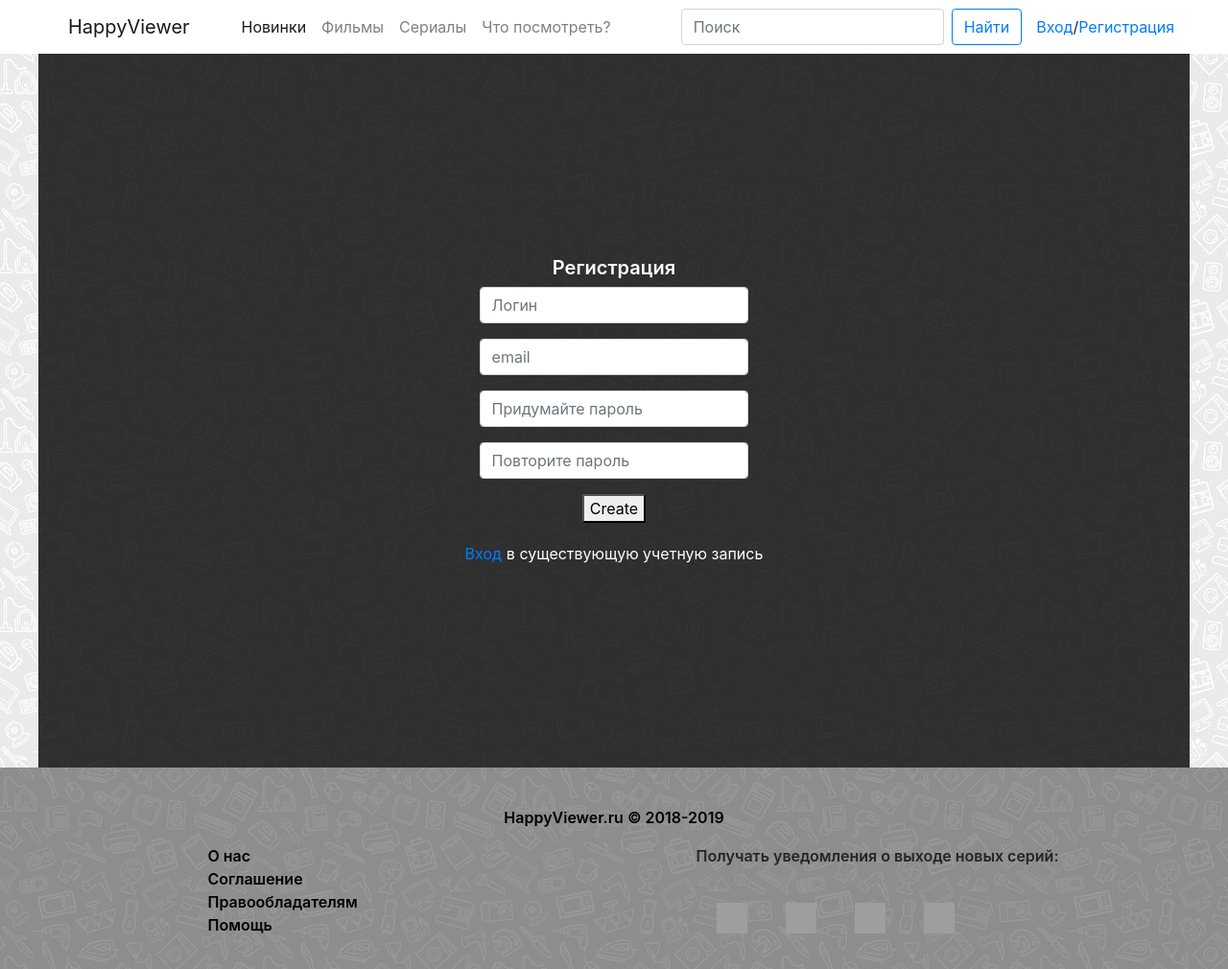
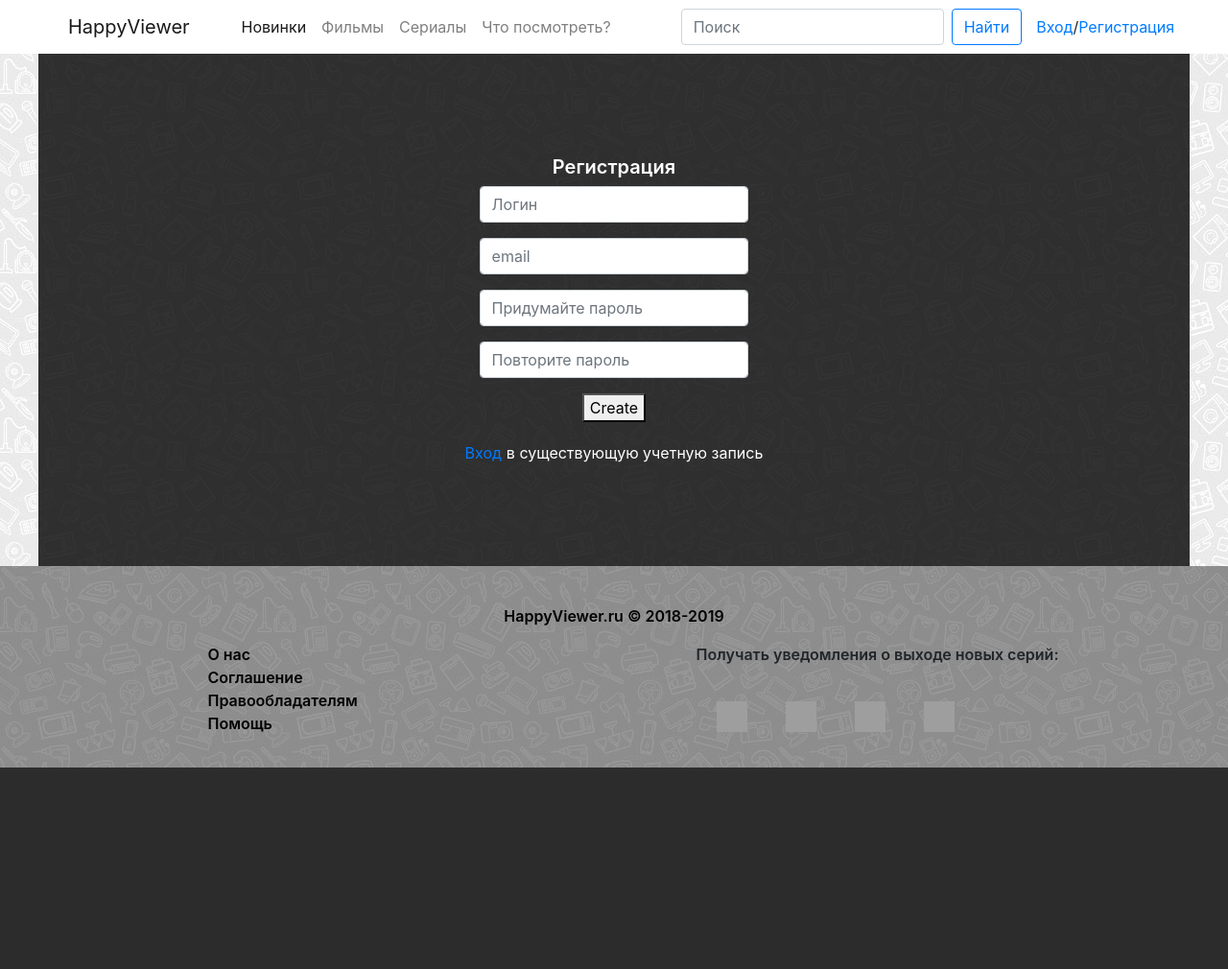
Before and after one commit to yaluikang/lukankin.ru, a Yii app: template views/site/join.php in a window 1280 px wide. Shown: the whole page at 96% size. After the commit the page ends 800 px from the top, so only its background shows below. Run offline with PHP 8.4 and a stand-in for Yii, Linux system fonts and the light colour scheme; the template is opened without the code that fills it, so the values that code supplies are empty; form fields are guessed from the names that the template uses; some libraries are stand-ins or nearby versions; grey boxes are pictures that could not be loaded.

Commit message:
jumbotron 2.1

```diff
--- a/views/site/join.php
+++ b/views/site/join.php
@@ -4,7 +4,7 @@ use yii\widgets\ActiveForm;
 $this->registerCssFIle("@web/css/authorization.css");
 
 ?>
-<div class="row margin justify-content-around  MyMovies" style="padding-top: 50px;" id="colorposter">
+<div class="row margin justify-content-around  MyMovies" style="padding-top: 50px; height: calc(100% - 210px);" id="colorposter">
     <div class="col-md-12 col-sm-12 col-lg-12 text-center row justify-content-center">
         <div class="col-lg-auto shipping-form" id="registration">
             <h5 class="color-white font-weight-600">Регистрация</h5>
--- a/views/site/login.php
+++ b/views/site/login.php
@@ -4,7 +4,7 @@ use yii\widgets\ActiveForm;
 $this->registerCssFIle("@web/css/authorization.css");
 
 ?>
-<div class="row margin justify-content-around  MyMovies" style="padding-top: 50px;" id="colorposter">
+<div class="row margin justify-content-around  MyMovies" style="padding-top: 50px; height: calc(100% - 210px);" id="colorposter">
     <div class="col-md-12 col-sm-12 col-lg-12 text-center row justify-content-center">
         <div class="col-lg-auto shipping-form" id="authorization">
             <h5 class="color-white font-weight-600">Авторизация</h5>
```
